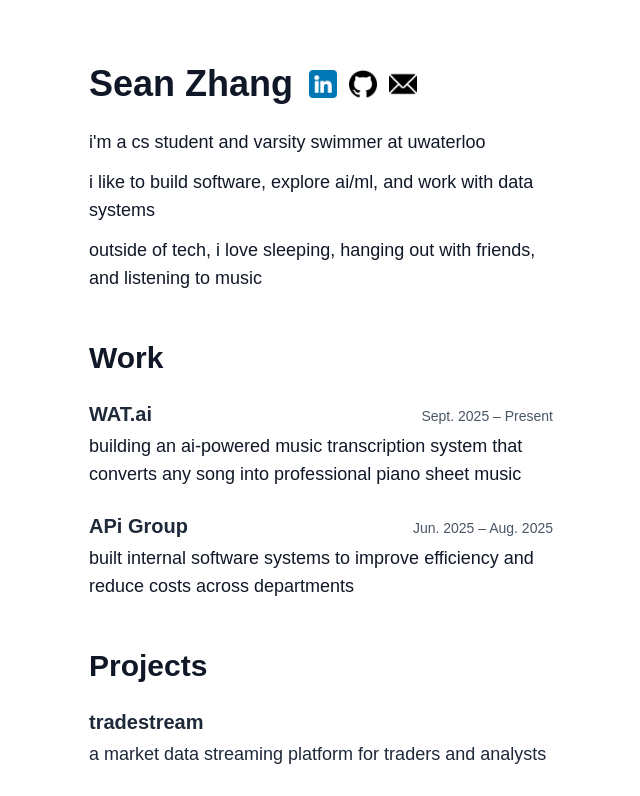
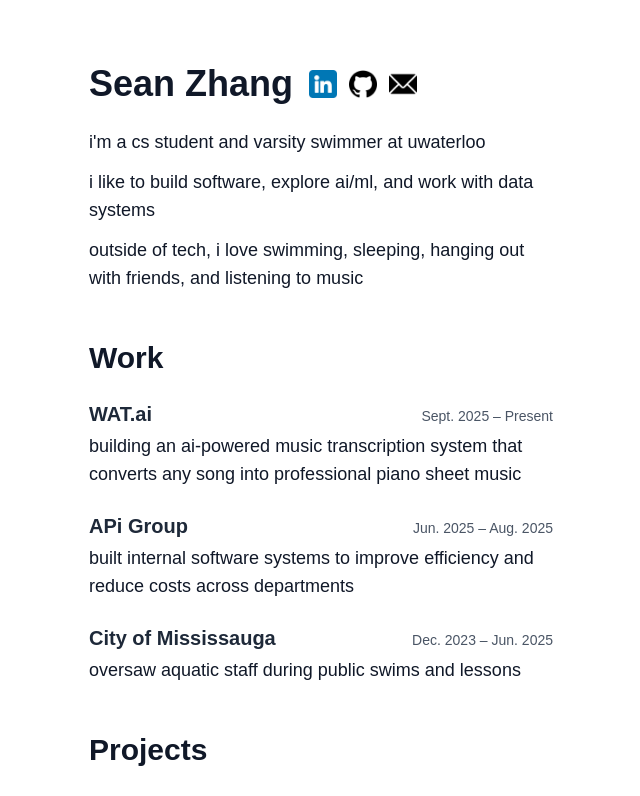
Before and after one commit to seanzhanng/portfolio, a Next.js app: page / in a window 1280 px wide. Shown: the top 796 px of the page, without its empty margins (319-959 px from the left). Built offline with nearby package versions, Linux system fonts and the light colour scheme.

Commit message:
added dc role

```diff
--- a/components/Header.tsx
+++ b/components/Header.tsx
@@ -55,7 +55,7 @@ export default function Header() {
           i like to build software, explore ai/ml, and work with data systems
         </p>
         <p>
-          outside of tech, i love sleeping, hanging out with friends, and
+          outside of tech, i love swimming, sleeping, hanging out with friends, and
           listening to music
         </p>
       </div>
--- a/components/Work.tsx
+++ b/components/Work.tsx
@@ -26,6 +26,16 @@ export default function Work() {
           across departments
         </p>
       </div>
+
+      <div className="mb-6">
+        <div className="flex justify-between items-baseline">
+          <h3 className="text-xl font-semibold text-gray-800">City of Mississauga</h3>
+          <p className="text-sm text-gray-600">Dec. 2023 – Jun. 2025</p>
+        </div>
+        <p className="text-lg mt-1">
+          oversaw aquatic staff during public swims and lessons
+        </p>
+      </div>
     </section>
   );
 }
```
Also changed, not shown: package.json (+6 -6 lines), 1 other file (tests, documents, lock files or other folders).
